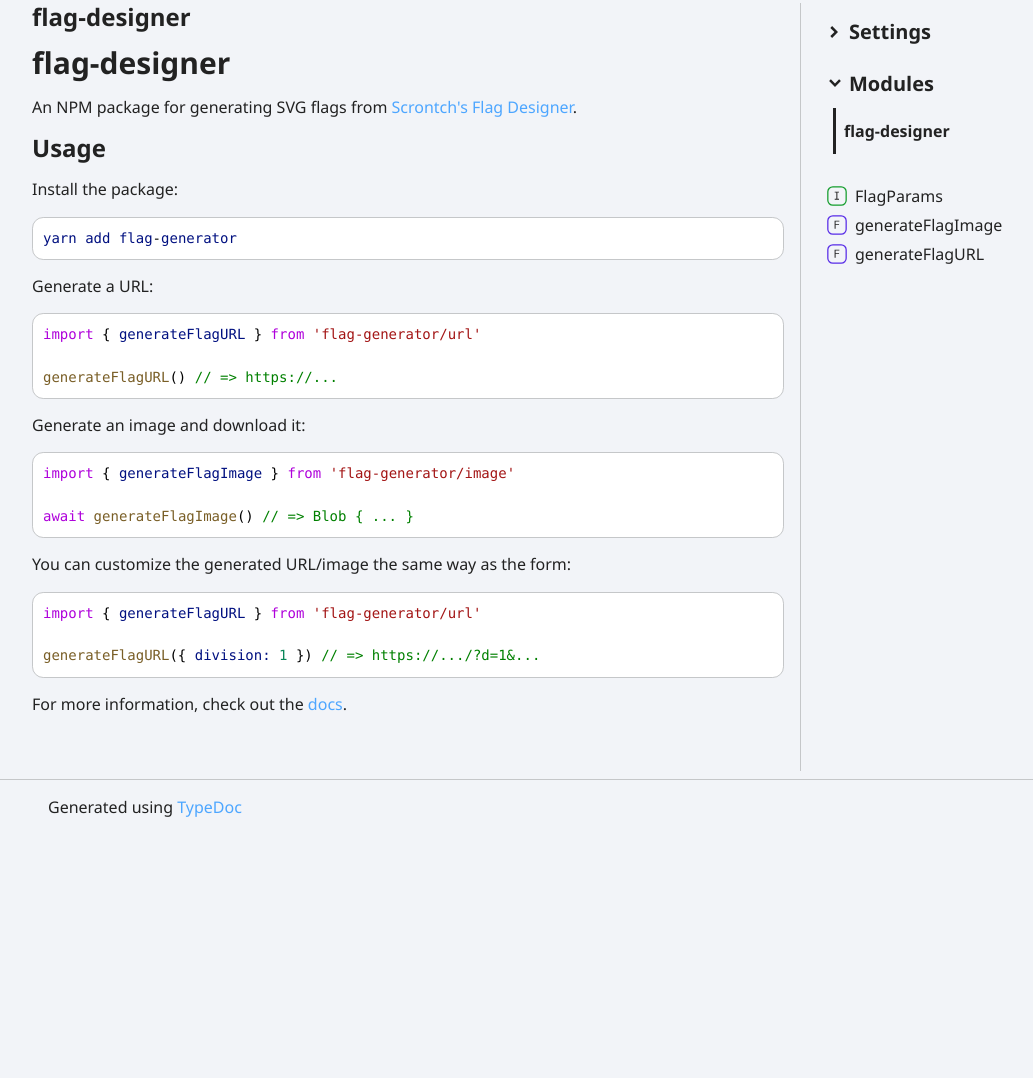
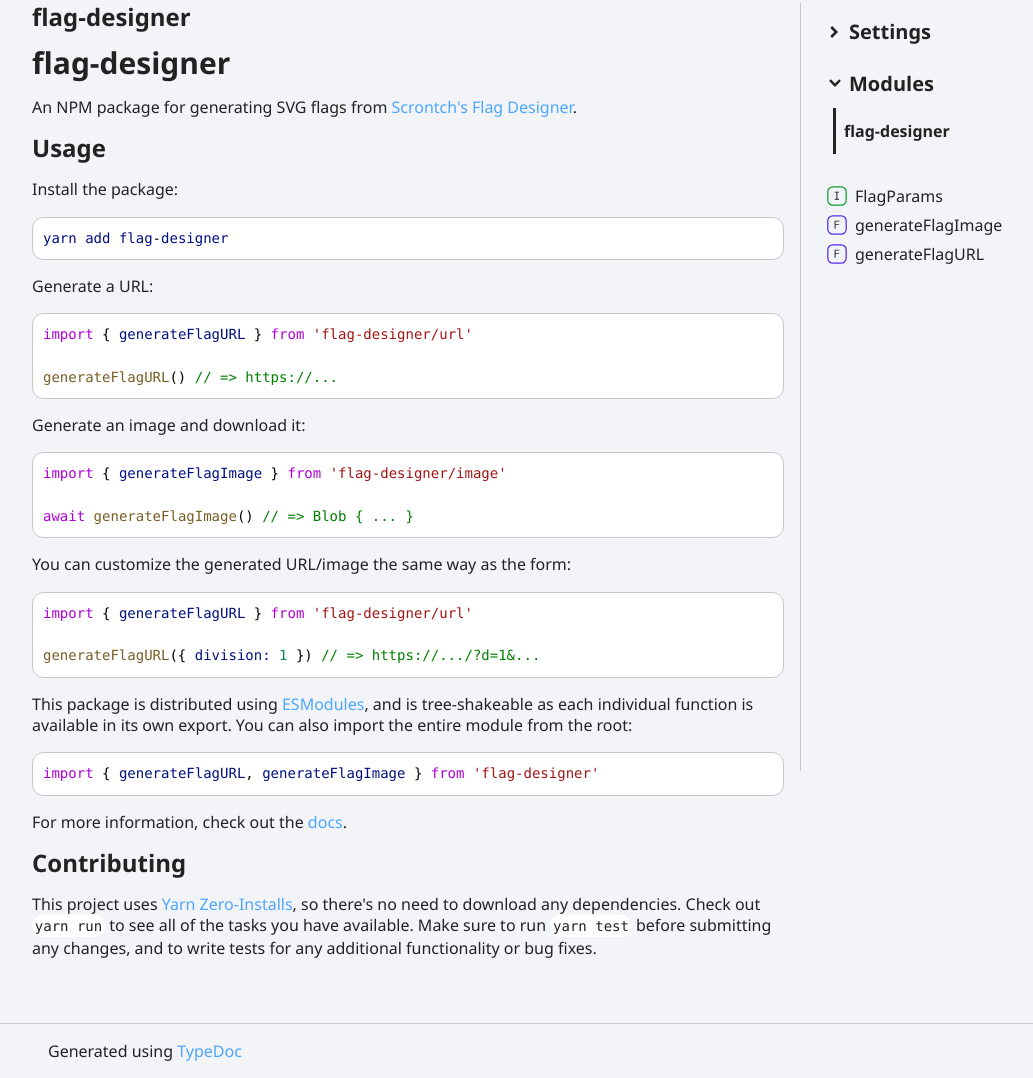
Before and after one commit to tubbo/flag-designer, a website: page docs/index.html in a window 1280 px wide. Shown: the part 61-1139 px from the top of the page, without its empty margins (96-1129 px from the left). Before the commit the page ends 895 px from the top, so only its background shows below. Drawn offline with Linux system fonts and the light colour scheme.

Commit message:
fix: remove tests from final build

```diff
--- a/docs/index.html
+++ b/docs/index.html
@@ -20,18 +20,31 @@
   <h2>Usage</h2>
 </a>
 <p>Install the package:</p>
-<pre><code><span class="hl-0">yarn</span><span class="hl-1"> </span><span class="hl-0">add</span><span class="hl-1"> </span><span class="hl-0">flag</span><span class="hl-1">-</span><span class="hl-0">generator</span>
+<pre><code><span class="hl-0">yarn</span><span class="hl-1"> </span><span class="hl-0">add</span><span class="hl-1"> </span><span class="hl-0">flag</span><span class="hl-1">-</span><span class="hl-0">designer</span>
 </code></pre>
 <p>Generate a URL:</p>
-<pre><code class="language-typescript"><span class="hl-2">import</span><span class="hl-1"> { </span><span class="hl-0">generateFlagURL</span><span class="hl-1"> } </span><span class="hl-2">from</span><span class="hl-1"> </span><span class="hl-3">&#39;flag-generator/url&#39;</span><br/><br/><span class="hl-4">generateFlagURL</span><span class="hl-1">() </span><span class="hl-5">// =&gt; https://...</span>
+<pre><code class="language-typescript"><span class="hl-2">import</span><span class="hl-1"> { </span><span class="hl-0">generateFlagURL</span><span class="hl-1"> } </span><span class="hl-2">from</span><span class="hl-1"> </span><span class="hl-3">&#39;flag-designer/url&#39;</span><br/><br/><span class="hl-4">generateFlagURL</span><span class="hl-1">() </span><span class="hl-5">// =&gt; https://...</span>
 </code></pre>
 <p>Generate an image and download it:</p>
-<pre><code class="language-typescript"><span class="hl-2">import</span><span class="hl-1"> { </span><span class="hl-0">generateFlagImage</span><span class="hl-1"> } </span><span class="hl-2">from</span><span class="hl-1"> </span><span class="hl-3">&#39;flag-generator/image&#39;</span><br/><br/><span class="hl-2">await</span><span class="hl-1"> </span><span class="hl-4">generateFlagImage</span><span class="hl-1">() </span><span class="hl-5">// =&gt; Blob { ... }</span>
+<pre><code class="language-typescript"><span class="hl-2">import</span><span class="hl-1"> { </span><span class="hl-0">generateFlagImage</span><span class="hl-1"> } </span><span class="hl-2">from</span><span class="hl-1"> </span><span class="hl-3">&#39;flag-designer/image&#39;</span><br/><br/><span class="hl-2">await</span><span class="hl-1"> </span><span class="hl-4">generateFlagImage</span><span class="hl-1">() </span><span class="hl-5">// =&gt; Blob { ... }</span>
 </code></pre>
 <p>You can customize the generated URL/image the same way as the form:</p>
-<pre><code class="language-typescript"><span class="hl-2">import</span><span class="hl-1"> { </span><span class="hl-0">generateFlagURL</span><span class="hl-1"> } </span><span class="hl-2">from</span><span class="hl-1"> </span><span class="hl-3">&#39;flag-generator/url&#39;</span><br/><br/><span class="hl-4">generateFlagURL</span><span class="hl-1">({ </span><span class="hl-0">division:</span><span class="hl-1"> </span><span class="hl-6">1</span><span class="hl-1"> }) </span><span class="hl-5">// =&gt; https://.../?d=1&amp;...</span>
+<pre><code class="language-typescript"><span class="hl-2">import</span><span class="hl-1"> { </span><span class="hl-0">generateFlagURL</span><span class="hl-1"> } </span><span class="hl-2">from</span><span class="hl-1"> </span><span class="hl-3">&#39;flag-designer/url&#39;</span><br/><br/><span class="hl-4">generateFlagURL</span><span class="hl-1">({ </span><span class="hl-0">division:</span><span class="hl-1"> </span><span class="hl-6">1</span><span class="hl-1"> }) </span><span class="hl-5">// =&gt; https://.../?d=1&amp;...</span>
 </code></pre>
-<p>For more information, check out the <a href="https://tubbo.github.io/flag-generator">docs</a>.</p>
+<p>This package is distributed using <a href="https://developer.mozilla.org/en-US/docs/Web/JavaScript/Guide/Modules">ESModules</a>, and is tree-shakeable
+as each individual function is available in its own export. You can also
+import the entire module from the root:</p>
+<pre><code class="language-typescript"><span class="hl-2">import</span><span class="hl-1"> { </span><span class="hl-0">generateFlagURL</span><span class="hl-1">, </span><span class="hl-0">generateFlagImage</span><span class="hl-1"> } </span><span class="hl-2">from</span><span class="hl-1"> </span><span class="hl-3">&#39;flag-designer&#39;</span>
+</code></pre>
+<p>For more information, check out the <a href="https://tubbo.github.io/flag-designer">docs</a>.</p>
+
+<a href="#contributing" id="contributing" style="color: inherit; text-decoration: none;">
+  <h2>Contributing</h2>
+</a>
+<p>This project uses <a href="https://yarnpkg.com/features/zero-installs">Yarn Zero-Installs</a>, so there&#39;s no need to download
+any dependencies. Check out <code>yarn run</code> to see all of the tasks you have
+available. Make sure to run <code>yarn test</code> before submitting any changes,
+and to write tests for any additional functionality or bug fixes.</p>
 </div></div>
 <div class="col-4 col-menu menu-sticky-wrap menu-highlight">
 <div class="tsd-navigation settings">
--- a/tsconfig.json
+++ b/tsconfig.json
@@ -18,5 +18,6 @@
     "entryPoints": ["index.ts"],
     "out": "docs",
     "emit": "both"
-  }
+  },
+  "exclude": ["**/*.test.ts", "dist/**/*"]
 }
```
Also changed, not shown: docs/interfaces/FlagParams.html (+6 -6 lines).
